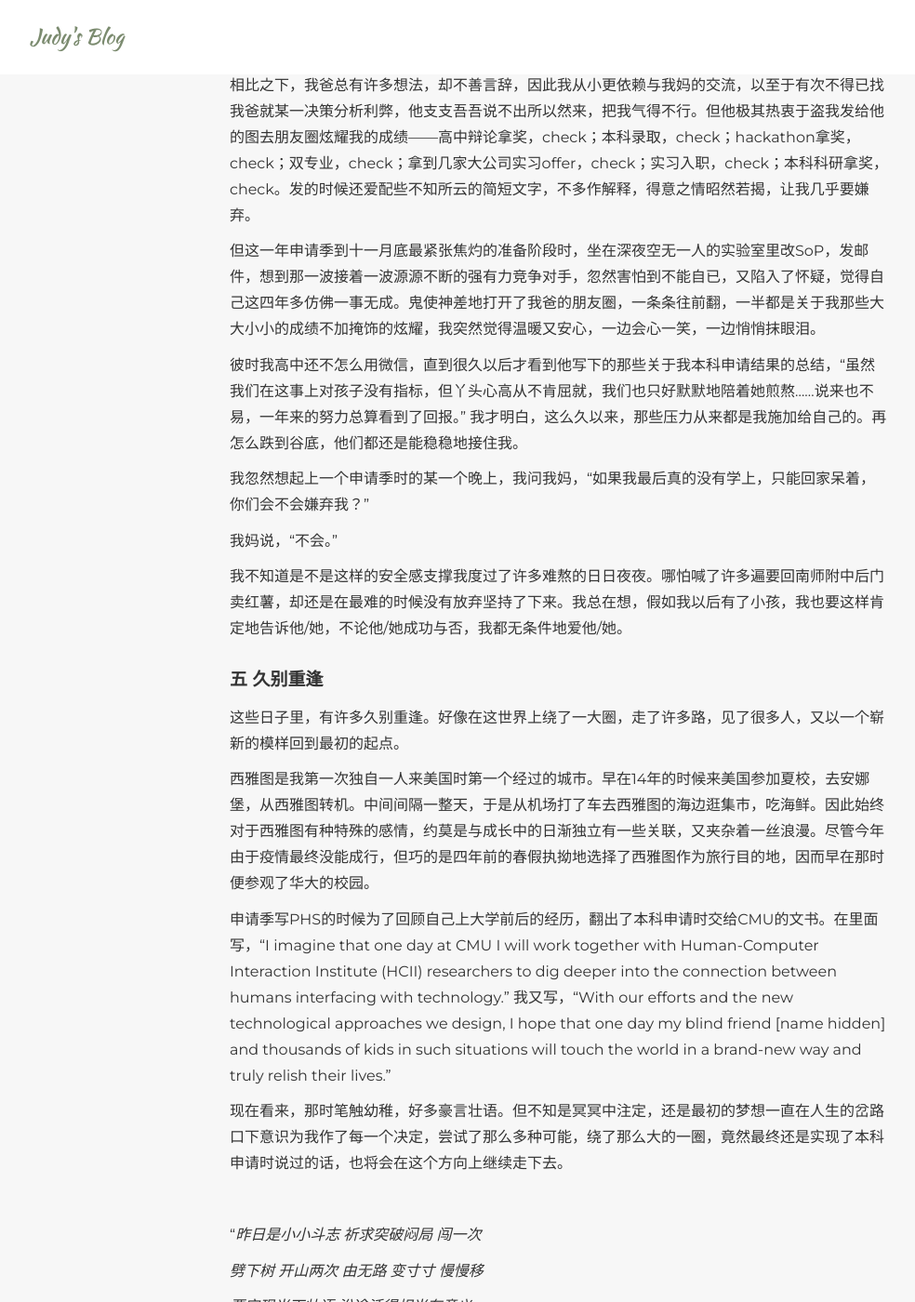
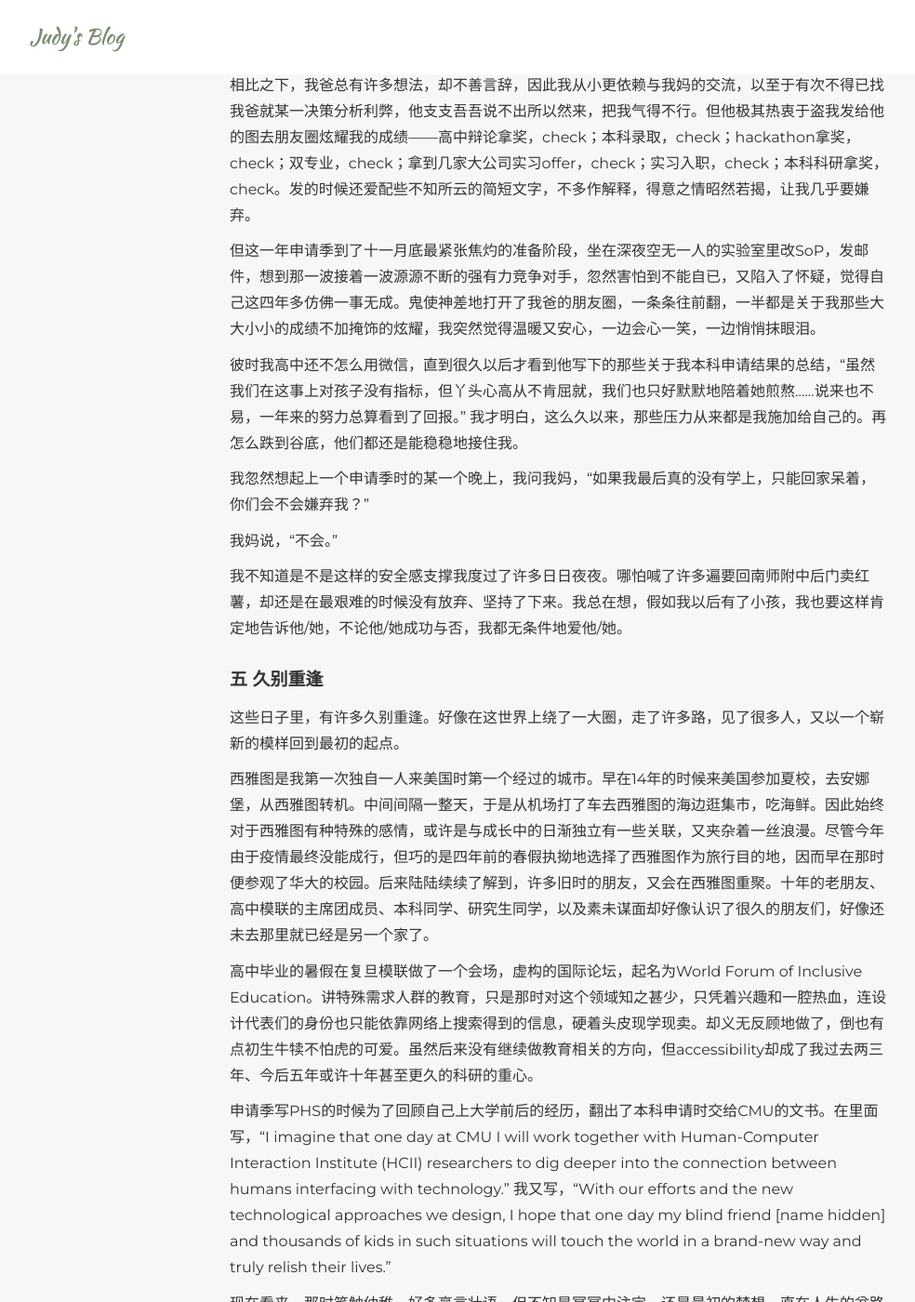
Before and after one commit to judykong97/judykong97.github.io, a Jekyll site: the page built from _posts/blog/2020-03-14-lu.markdown, in a window 1280 px wide and 1400 px high, scrolled down 5074 px. Shown: the whole window at 93% size, without its empty margins (38-1022 px from the left). Built offline with Jekyll 4.4.1, drawn with Linux system fonts in a browser that asks for light colours; some web fonts are replaced; some of the changed text lies outside the part shown.

Commit message:
Updated post

```diff
--- a/_posts/blog/2020-03-14-lu.markdown
+++ b/_posts/blog/2020-03-14-lu.markdown
@@ -94,9 +94,9 @@ written: Mar 14, 2020
 
 我必须想清楚自己想要的未来是怎样的了。
 
-虽然我对赚钱这件事没什么特别的兴趣，总觉得只要是做自己喜欢的事，衣食无忧保证吃饱穿暖便足够，放弃湾区的高薪对我来说也不算是什么大的牺牲。我也从无数人的经历中了解到读博总要碰许多壁，经历许多曲折，但就好像本科选校时许多人劝我CMU的学业繁重，太苦太累，而我毫不在意地回怼说这么好的平台和专业实力，辛苦便辛苦罢了——这个反对的理由于我是完全不成立的。
+虽然我对赚钱这件事没什么特别的兴趣，总觉得只要是做自己喜欢的事，衣食无忧保证吃饱穿暖就足够，放弃湾区的高薪对我来说也不算是什么大的牺牲。我也从无数人的经历中了解到读博总要碰许多壁，经历许多曲折，但就好像本科选校时许多人劝我CMU的学业繁重，太苦太累，而我毫不在意地回怼说这么好的平台和专业实力，辛苦便辛苦罢了——这个反对的理由于我是完全不成立的。
 
-但五年的不确定性总让我有些畏首畏尾。我害怕枯燥无味的生活，害怕远离人群的孤独。更好笑的是，在我妈甚至还没催婚我的情况下，我就自己先担心会因读博变得闷而无趣，社交圈狭小，因此嫁不出去——虽然我崇敬颜宁女神这样守着学术便足够快乐的人，百分之一百地尊重每一个人的选择，也从不觉得活在世上是为了要取悦谁，但似乎爱与家庭于我是必需品。又万一我明明自认在理工科生里还算擅长表达，明明可以在公司里做出更大的成绩，却非要选一条困难模式的路去走，岂不是得不偿失？
+但五年的不确定性总让我有些畏首畏尾。我害怕枯燥无味的生活，害怕远离人群的孤独。更好笑的是，在我妈甚至还没催婚我的情况下，我就自己先担心会因读博变得闷而无趣，社交圈狭小，因此嫁不出去——虽然我崇敬颜宁女神这样守着学术也足够快乐的人，百分之一百地尊重每一个人的选择，也从不觉得活在世上是为了要取悦谁，但似乎爱与家庭于我是必需品。又万一我明明自认在理工科生里还算擅长表达，明明可以在公司里做出更大的成绩，却非要选一条困难模式的路去走，岂不是得不偿失？
 
 最终确定自己的心意，其实是某一日灵感突发问了自己这样一个问题。“如果读博真的选错了，又或是找教职不顺利，不得不毕业后又重新回到工业界，你还愿意读这个博吗？”
 
@@ -130,7 +130,7 @@ written: Mar 14, 2020
 
 相比之下，我爸总有许多想法，却不善言辞，因此我从小更依赖与我妈的交流，以至于有次不得已找我爸就某一决策分析利弊，他支支吾吾说不出所以然来，把我气得不行。但他极其热衷于盗我发给他的图去朋友圈炫耀我的成绩——高中辩论拿奖，check；本科录取，check；hackathon拿奖，check；双专业，check；拿到几家大公司实习offer，check；实习入职，check；本科科研拿奖，check。发的时候还爱配些不知所云的简短文字，不多作解释，得意之情昭然若揭，让我几乎要嫌弃。
 
-但这一年申请季到十一月底最紧张焦灼的准备阶段时，坐在深夜空无一人的实验室里改SoP，发邮件，想到那一波接着一波源源不断的强有力竞争对手，忽然害怕到不能自已，又陷入了怀疑，觉得自己这四年多仿佛一事无成。鬼使神差地打开了我爸的朋友圈，一条条往前翻，一半都是关于我那些大大小小的成绩不加掩饰的炫耀，我突然觉得温暖又安心，一边会心一笑，一边悄悄抹眼泪。
+但这一年申请季到了十一月底最紧张焦灼的准备阶段，坐在深夜空无一人的实验室里改SoP，发邮件，想到那一波接着一波源源不断的强有力竞争对手，忽然害怕到不能自已，又陷入了怀疑，觉得自己这四年多仿佛一事无成。鬼使神差地打开了我爸的朋友圈，一条条往前翻，一半都是关于我那些大大小小的成绩不加掩饰的炫耀，我突然觉得温暖又安心，一边会心一笑，一边悄悄抹眼泪。
 
 彼时我高中还不怎么用微信，直到很久以后才看到他写下的那些关于我本科申请结果的总结，“虽然我们在这事上对孩子没有指标，但丫头心高从不肯屈就，我们也只好默默地陪着她煎熬……说来也不易，一年来的努力总算看到了回报。” 我才明白，这么久以来，那些压力从来都是我施加给自己的。再怎么跌到谷底，他们都还是能稳稳地接住我。
 
@@ -138,7 +138,7 @@ written: Mar 14, 2020
 
 我妈说，“不会。”
 
-我不知道是不是这样的安全感支撑我度过了许多难熬的日日夜夜。哪怕喊了许多遍要回南师附中后门卖红薯，却还是在最难的时候没有放弃坚持了下来。我总在想，假如我以后有了小孩，我也要这样肯定地告诉他/她，不论他/她成功与否，我都无条件地爱他/她。
+我不知道是不是这样的安全感支撑我度过了许多日日夜夜。哪怕喊了许多遍要回南师附中后门卖红薯，却还是在最艰难的时候没有放弃、坚持了下来。我总在想，假如我以后有了小孩，我也要这样肯定地告诉他/她，不论他/她成功与否，我都无条件地爱他/她。
 
 <div style="padding-bottom: 10px;"></div>
 
@@ -148,7 +148,9 @@ written: Mar 14, 2020
 
 这些日子里，有许多久别重逢。好像在这世界上绕了一大圈，走了许多路，见了很多人，又以一个崭新的模样回到最初的起点。
 
-西雅图是我第一次独自一人来美国时第一个经过的城市。早在14年的时候来美国参加夏校，去安娜堡，从西雅图转机。中间间隔一整天，于是从机场打了车去西雅图的海边逛集市，吃海鲜。因此始终对于西雅图有种特殊的感情，约莫是与成长中的日渐独立有一些关联，又夹杂着一丝浪漫。尽管今年由于疫情最终没能成行，但巧的是四年前的春假执拗地选择了西雅图作为旅行目的地，因而早在那时便参观了华大的校园。
+西雅图是我第一次独自一人来美国时第一个经过的城市。早在14年的时候来美国参加夏校，去安娜堡，从西雅图转机。中间间隔一整天，于是从机场打了车去西雅图的海边逛集市，吃海鲜。因此始终对于西雅图有种特殊的感情，或许是与成长中的日渐独立有一些关联，又夹杂着一丝浪漫。尽管今年由于疫情最终没能成行，但巧的是四年前的春假执拗地选择了西雅图作为旅行目的地，因而早在那时便参观了华大的校园。后来陆陆续续了解到，许多旧时的朋友，又会在西雅图重聚。十年的老朋友、高中模联的主席团成员、本科同学、研究生同学，以及素未谋面却好像认识了很久的朋友们，好像还未去那里就已经是另一个家了。
+
+高中毕业的暑假在复旦模联做了一个会场，虚构的国际论坛，起名为World Forum of Inclusive Education。讲特殊需求人群的教育，只是那时对这个领域知之甚少，只凭着兴趣和一腔热血，连设计代表们的身份也只能依靠网络上搜索得到的信息，硬着头皮现学现卖。却义无反顾地做了，倒也有点初生牛犊不怕虎的可爱。虽然后来没有继续做教育相关的方向，但accessibility却成了我过去两三年、今后五年或许十年甚至更久的科研的重心。
 
 申请季写PHS的时候为了回顾自己上大学前后的经历，翻出了本科申请时交给CMU的文书。在里面写，“I imagine that one day at CMU I will work together with Human-Computer Interaction Institute (HCII) researchers to dig deeper into the connection between humans interfacing with technology.” 我又写，“With our efforts and the new technological approaches we design, I hope that one day my blind friend [name hidden] and thousands of kids in such situations will touch the world in a brand-new way and truly relish their lives.”
 
```
